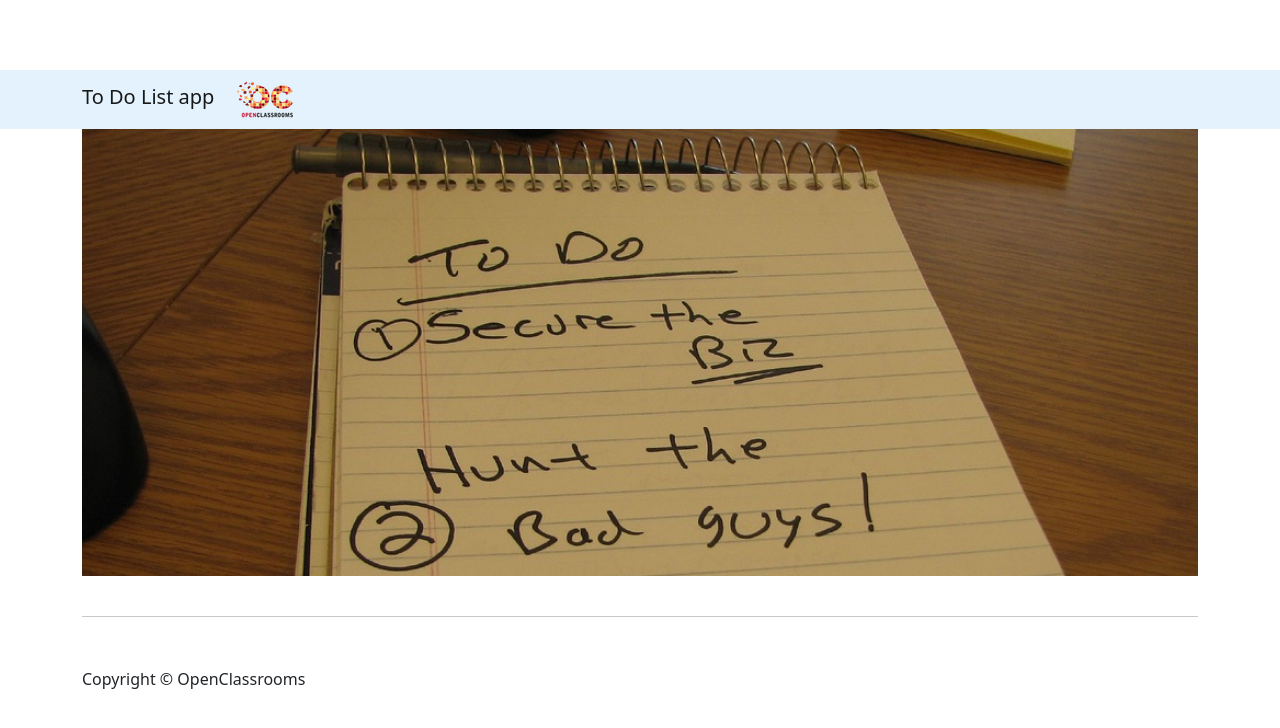
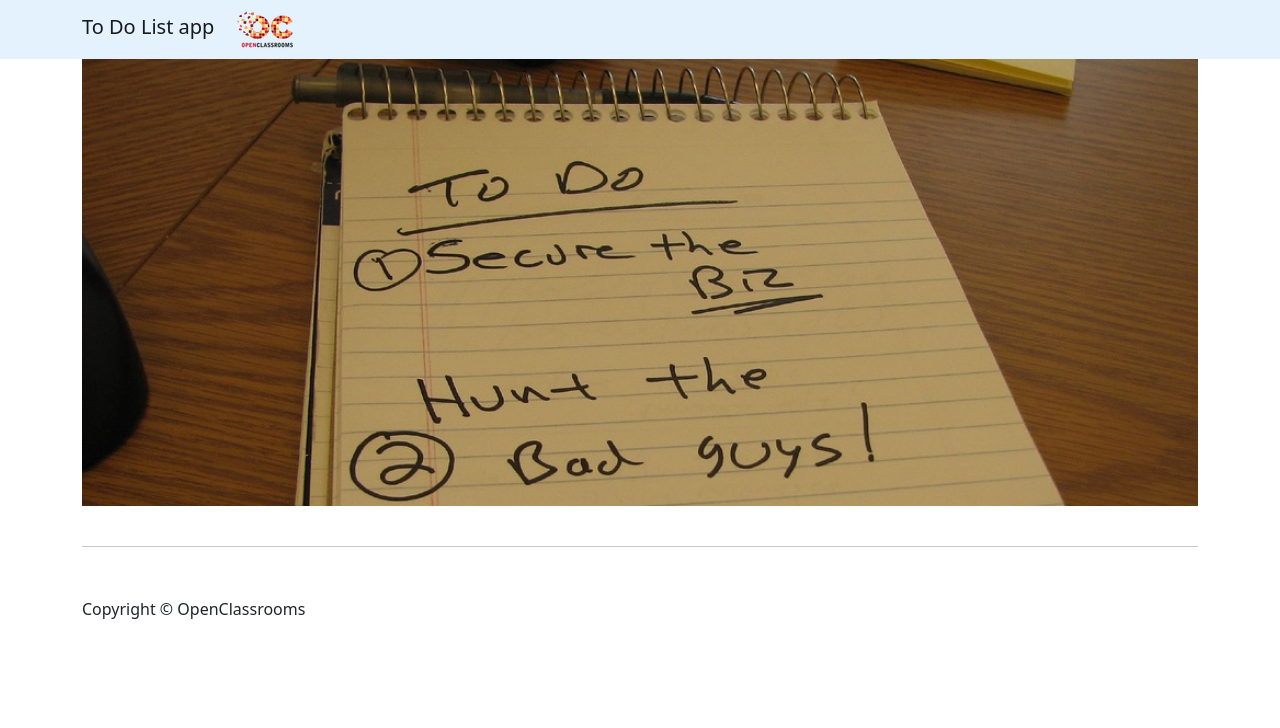
Before and after one commit to m-delacre/OCPHP_P8, a Symfony app: template templates/base.html.twig in a window 1280 px wide. Shown: the top 728 px of the page. Run offline with Twig, Linux system fonts and the light colour scheme; the template is opened without the code that fills it, so the values that code supplies are empty; some libraries are stand-ins or nearby versions.

Commit message:
modification css: suppression du css inutile

```diff
--- a/public/css/shop-homepage.css
+++ b/public/css/shop-homepage.css
@@ -3,10 +3,6 @@
  * Copyright 2013-2016 Start Bootstrap
  * Licensed under MIT (https://github.com/BlackrockDigital/startbootstrap/blob/gh-pages/LICENSE)
  */
-
-body {
-    padding-top: 70px; /* Required padding for .navbar-fixed-top. Remove if using .navbar-static-top. Change if height of navigation changes. */
-}
 
 .slide-image {
     width: 100%;
--- a/templates/base.html.twig
+++ b/templates/base.html.twig
@@ -29,7 +29,7 @@
     </head>
 
     <body>
-        <nav class="navbar navbar-light navbar-fixed-top" style="background-color: #e3f2fd;" role="navigation">
+        <nav class="navbar navbar-light" style="background-color: #e3f2fd;" role="navigation">
             <div class="container">
                 <div class="navbar-header">
                     <a class="navbar-brand" href="{{ path('homepage') }}" }}>To Do List app</a>
```
